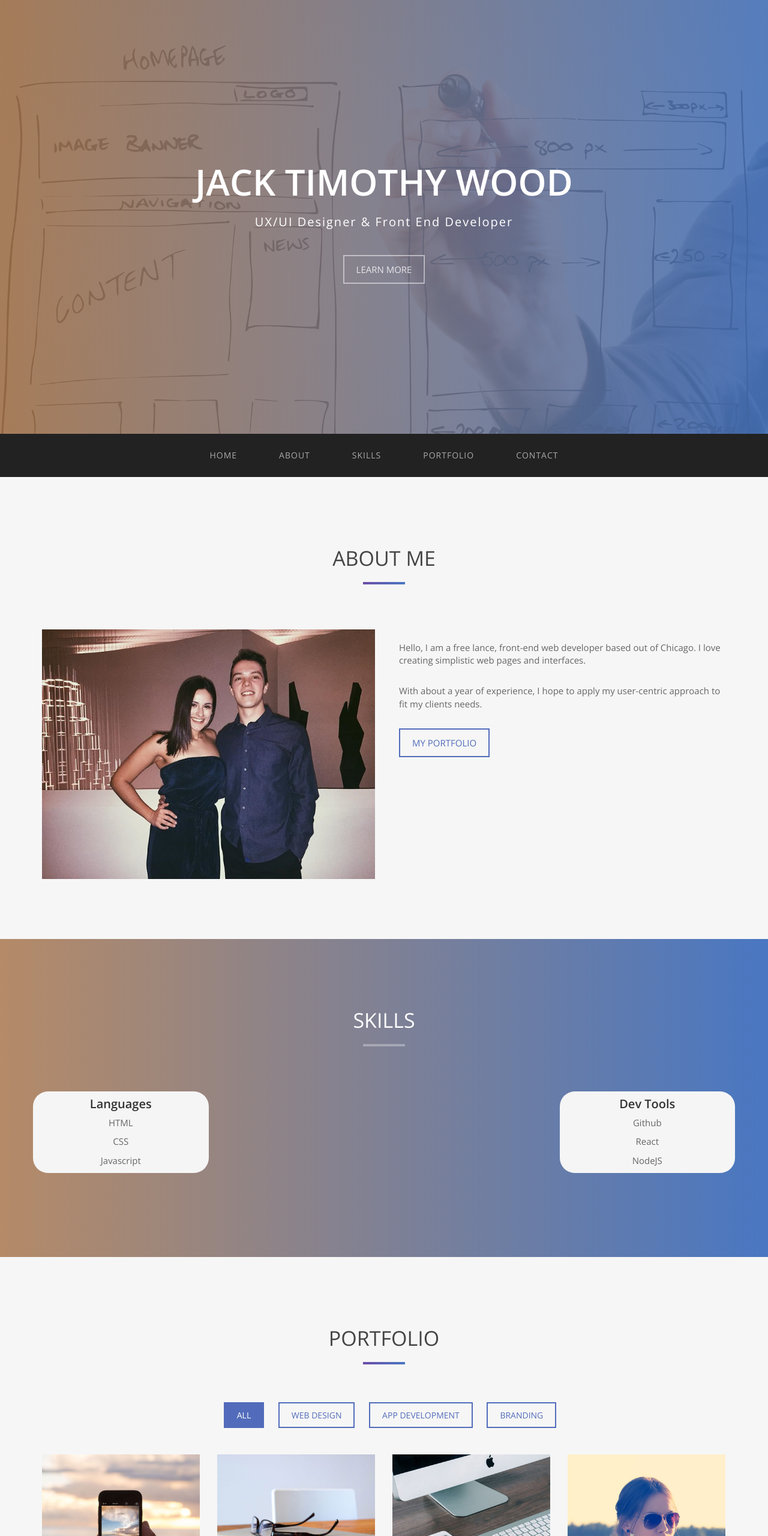
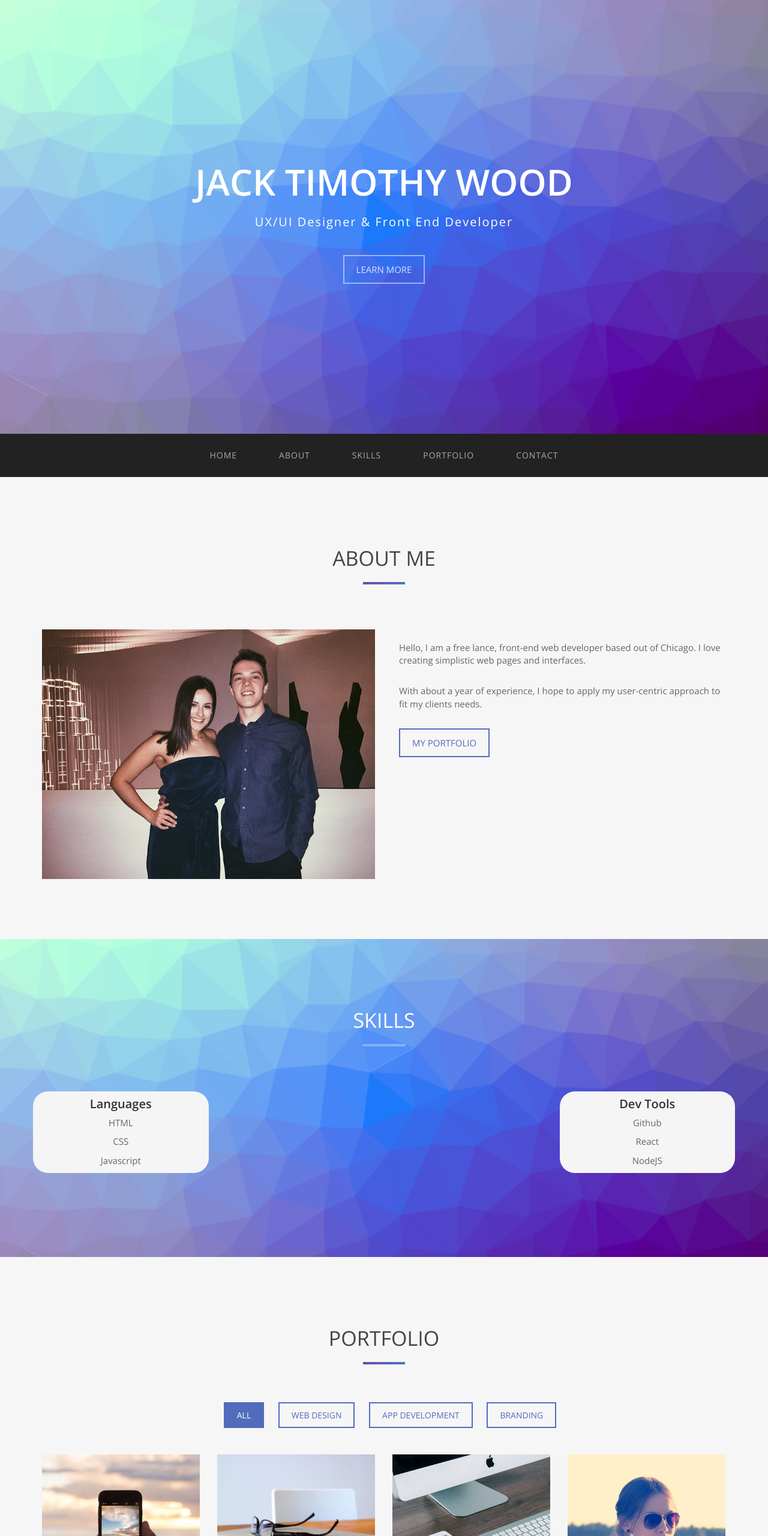
Before and after one commit to jtimothywood5/jtimothywood5.github.io, a plain HTML site: page index.html in a window 1280 px wide. Shown: the top 2560 px of the page at 60% size. Drawn offline with nearby package versions, Linux system fonts and the light colour scheme.

Commit message:
SVG Triangles Theme

```diff
--- a/css/style.css
+++ b/css/style.css
@@ -205,19 +205,20 @@ a:focus, .btn:focus, .btn:active:focus, .btn.active:focus, .btn.focus, .btn:acti
 	height: auto;
 	text-align: center;
 	color: #fff;
-	background: url(../img/wireframepic.jpg) no-repeat center center;
+	background: url(../img/triangles.png) no-repeat center center;
 	-webkit-background-size: cover;
 	-moz-background-size: cover;
 	background-size: cover;
 	-o-background-size: cover;
 }
+
 .intro .overlay {
 	padding: 100px 0;
 	/* Permalink - use to edit and share this gradient: http://colorzilla.com/gradient-editor/#6b4da8+0,4977c2+100&0.85+0,0.85+100 */
-	background: -moz-linear-gradient(left, rgba(168, 118, 77, 0.85) 0%, rgba(73, 119, 194, 0.219) 100%); /* FF3.6-15 */
-	background: -webkit-linear-gradient(left, rgba(168, 118, 77, 0.85) 0%, rgba(73,119,194,0.85) 100%); /* Chrome10-25,Safari5.1-6 */
-	background: linear-gradient(to right, rgba(168, 118, 77, 0.85) 0%, rgba(73,119,194,0.85) 100%); /* W3C, IE10+, FF16+, Chrome26+, Opera12+, Safari7+ */
-filter: progid:DXImageTransform.Microsoft.gradient( startColorstr='#d96b4da8', endColorstr='#d94977c2', GradientType=1 ); /* IE6-9 */
+	/* background: -moz-linear-gradient(left, rgba(168, 118, 77, 0.85) 0%, rgba(73, 119, 194, 0.219) 100%);
+	background: -webkit-linear-gradient(left, rgba(168, 118, 77, 0.85) 0%, rgba(73,119,194,0.85) 100%);
+	background: linear-gradient(to right, rgba(168, 118, 77, 0.85) 0%, rgba(73,119,194,0.85) 100%);
+filter: progid:DXImageTransform.Microsoft.gradient( startColorstr='#d96b4da8', endColorstr='#d94977c2', GradientType=1 ); */
 }
 .section-title.center {
 	padding: 25px 0 45px 0;
@@ -240,12 +241,18 @@ filter: progid:DXImageTransform.Microsoft.gradient( startColorstr='#d96b4da8', e
 /* Skills Section */
 #skills {
 	padding: 100px 0;
+	width: 100%;
+	background: url(../img/triangles.png) no-repeat center center;
+	-webkit-background-size: cover;
+	-moz-background-size: cover;
+	background-size: cover;
+	-o-background-size: cover;
 	/* Permalink - use to edit and share this gradient: http://colorzilla.com/gradient-editor/#6b4da8+0,4977c2+100 */
-	background: rgb(107,77,168); /* Old browsers */
-	background: -moz-linear-gradient(left, rgba(168, 118, 77, 0.85) 0%, rgba(73,119,194,1) 100%); /* FF3.6-15 */
-	background: -webkit-linear-gradient(left, rgba(168, 118, 77, 0.85) 0%, rgba(73,119,194,1) 100%); /* Chrome10-25,Safari5.1-6 */
-	background: linear-gradient(to right,  rgba(168, 118, 77, 0.85) 0%, rgba(73,119,194,1) 100%); /* W3C, IE10+, FF16+, Chrome26+, Opera12+, Safari7+ */
-filter: progid:DXImageTransform.Microsoft.gradient( startColorstr='#6b4da8', endColorstr='#4977c2', GradientType=1 ); /* IE6-9 */
+	/* background: rgb(107,77,168);
+	background: -moz-linear-gradient(left, rgba(77, 165, 168, 0.85) 0%, rgb(146, 73, 194) 100%);
+	background: -webkit-linear-gradient(left, rgba(77, 165, 168, 0.85) 0%, rgba(146, 73, 194) 100%);
+	background: linear-gradient(to right,  rgba(77, 165, 168, 0.85) 0%, rgba(146, 73, 194) 100%);
+filter: progid:DXImageTransform.Microsoft.gradient( startColorstr='#6b4da8', endColorstr='#4977c2', GradientType=1 );  */
 }
 #skills h2 {
 	color: #fff;
@@ -482,11 +489,18 @@ filter: progid:DXImageTransform.Microsoft.gradient( startColorstr='#6b4da8', end
 }
 #contact .overlay {
 	padding: 100px 0 40px 0;
+	/* padding: 100px 0; */
+	width: 100%;
+	background: url(../img/triangles.png) no-repeat center center;
+	-webkit-background-size: cover;
+	-moz-background-size: cover;
+	background-size: cover;
+	-o-background-size: cover;
 	/* Permalink - use to edit and share this gradient: http://colorzilla.com/gradient-editor/#6b4da8+0,4977c2+100&0.85+0,0.85+100 */
-	background: -moz-linear-gradient(left, rgba(168, 118, 77, 0.85) 0%, rgba(73,119,194,0.85) 100%); /* FF3.6-15 */
-	background: -webkit-linear-gradient(left, rgba(168, 118, 77, 0.85) 0%, rgba(73,119,194,0.85) 100%); /* Chrome10-25,Safari5.1-6 */
-	background: linear-gradient(to right, rgba(168, 118, 77, 0.85) 0%, rgba(73,119,194,0.85) 100%); /* W3C, IE10+, FF16+, Chrome26+, Opera12+, Safari7+ */
-filter: progid:DXImageTransform.Microsoft.gradient( startColorstr='#d96b4da8', endColorstr='#d94977c2', GradientType=1 ); /* IE6-9 */
+	/* background: -moz-linear-gradient(left, rgba(168, 118, 77, 0.85) 0%, rgba(73,119,194,0.85) 100%);
+	background: -webkit-linear-gradient(left, rgba(168, 118, 77, 0.85) 0%, rgba(73,119,194,0.85) 100%);
+	background: linear-gradient(to right, rgba(168, 118, 77, 0.85) 0%, rgba(73,119,194,0.85) 100%);
+filter: progid:DXImageTransform.Microsoft.gradient( startColorstr='#d96b4da8', endColorstr='#d94977c2', GradientType=1 );  */
 }
 #contact h2 {
 	color: #fff;
```
Also changed, not shown: img/triangles.png (added).
